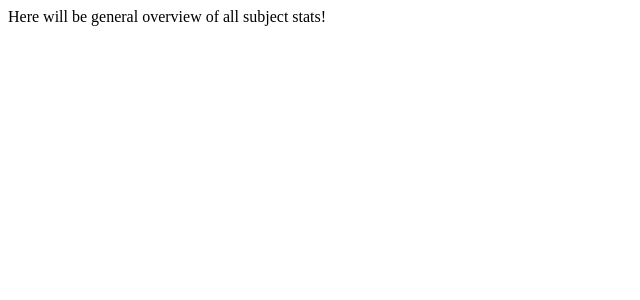
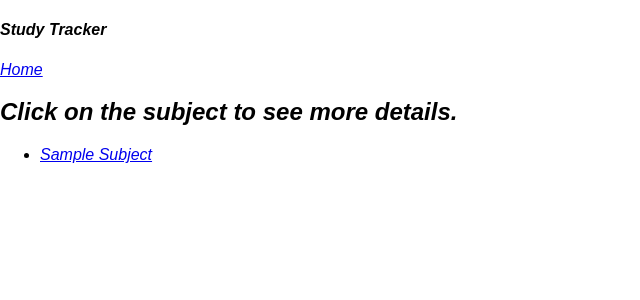
Before and after one commit to IvanOgnyanovGoranov/DjangoStudyTracker, a Django app: page /tracker/view_stats/ in a window 1280 px wide. Shown: the top 300 px of the page, without its empty margins (0-640 px from the left). Run offline with Django 5.2, Linux system fonts and the light colour scheme; tables that the repository leaves empty hold one stand-in row (values such as "Sample post"); some web fonts are replaced.

Commit message:
refactoring of views and URLs start

```diff
--- a/templates/home_page.html
+++ b/templates/home_page.html
@@ -5,7 +5,7 @@
     <link rel="stylesheet" href="{% static 'tracker.css' %}">
 {% endblock %}
 
-{% block page_title %}Home{% endblock %}
+{% block page_title %} Home {% endblock %}
 
     {% block content %}
     <ul>
--- /dev/null
+++ b/templates/stats/view_stats_main.html
@@ -0,0 +1,21 @@
+{% extends 'base.html' %}
+
+{% block page_title %} General Stats {% endblock %}
+
+{% block content %}
+{% include 'includes/header.html'%}
+
+<h2> Click on the subject to see more details. </h2>
+<ul>
+    {% for subj in subjects %}
+      <li>
+        <a href="{% url 'detailed_subject_stats' subj.pk %}">
+          {{ subj.name|title }}
+        </a>
+      </li>
+    {% empty %}
+      <li>No subjects found. <a href="{% url 'add_subject' %}">Add one now</a>.</li>
+    {% endfor %}
+  </ul>
+
+{% endblock %}
--- a/tracker/urls.py
+++ b/tracker/urls.py
@@ -5,9 +5,9 @@ from .views.subjects import add_subject, edit_or_delete_subject, redirect_to_vie
 
 urlpatterns = [
     path('', views.home.home_page, name='home_page'),
-    path('manage_subjects/', views.subjects.manage_subjects, name='manage_subjects'),
-    path('manage_subjects/add-subject/', views.subjects.add_subject, name='add_subject'),
-    path('manage_subjects/add-subject/subject-exists/', views.subjects.subject_exists, name='subject_exists'),
+    path('my-subjects/', views.subjects.my_subjects, name='my_subjects'),
+    path('add-subject/', views.subjects.add_subject, name='add_subject'),
+    path('add-subject/subject-exists/', views.subjects.subject_exists, name='subject_exists'),
     path('manage_subjects/<int:pk>/edit-or-delete/', views.subjects.edit_or_delete_subject, name='edit_or_delete_subject'),
     path('manage_subjects/redirect-to-view-stats/', views.subjects.redirect_to_view_stats, name='redirect_to_view_stats'),
     path('start_studying/', views.study.start_studying, name='start_studying'),
@@ -16,5 +16,5 @@ urlpatterns = [
     path('start_studying/timer/<int:pk>/', views.study.show_timer, name='show_timer'),
     path('start_studying/timer/<int:subject_id>/add-study-time/', views.study.add_study_time, name='add_study_time'),
     path('view_stats/', views.stats.view_stats, name='view_stats'),
-    path('view_stats/<int:pk>/', views.stats.specific_subject_stats, name='specific_subject_stats'),
+    path('view_stats/<int:pk>/', views.stats.detailed_subject_stats, name='detailed_subject_stats'),
 ]
--- a/tracker/views/home.py
+++ b/tracker/views/home.py
@@ -4,11 +4,9 @@ from django.urls import reverse
 
 # to be changed to CBV's (class based views)
 MENU_ITEMS = [
-    ('manage_subjects', 'Manage Subjects'),
-    ('start_studying',     'Start Studying'),
-    ('view_stats',     'View Stats'),
+    ('my_subjects', 'My Subjects'),
+    ('add_subject', 'Add Subject'),
 ]
-
 
 def home_page(request):
     return render(request, 'home_page.html', {'home_page_items': MENU_ITEMS})
--- a/tracker/views/stats.py
+++ b/tracker/views/stats.py
@@ -5,10 +5,12 @@ from django.urls import reverse
 from django.template.loader import render_to_string
 
 def view_stats(request):
-    return HttpResponse("Here will be general overview of all subject stats!")
+    subjects = Subject.objects.all()
+
+    return render(request, "stats/view_stats_main.html", {'subjects': subjects})
 
 
-def specific_subject_stats(request, pk):
+def detailed_subject_stats(request, pk):
     subject = Subject.objects.get(pk=pk)
 
-    return HttpResponse(f"Here will be a detailed overview of the specific subject!")
+    return HttpResponse(f"Here will be a detailed overview for {subject.name}")
```
Also changed, not shown: tracker/views/subjects.py (+4 -4 lines).
